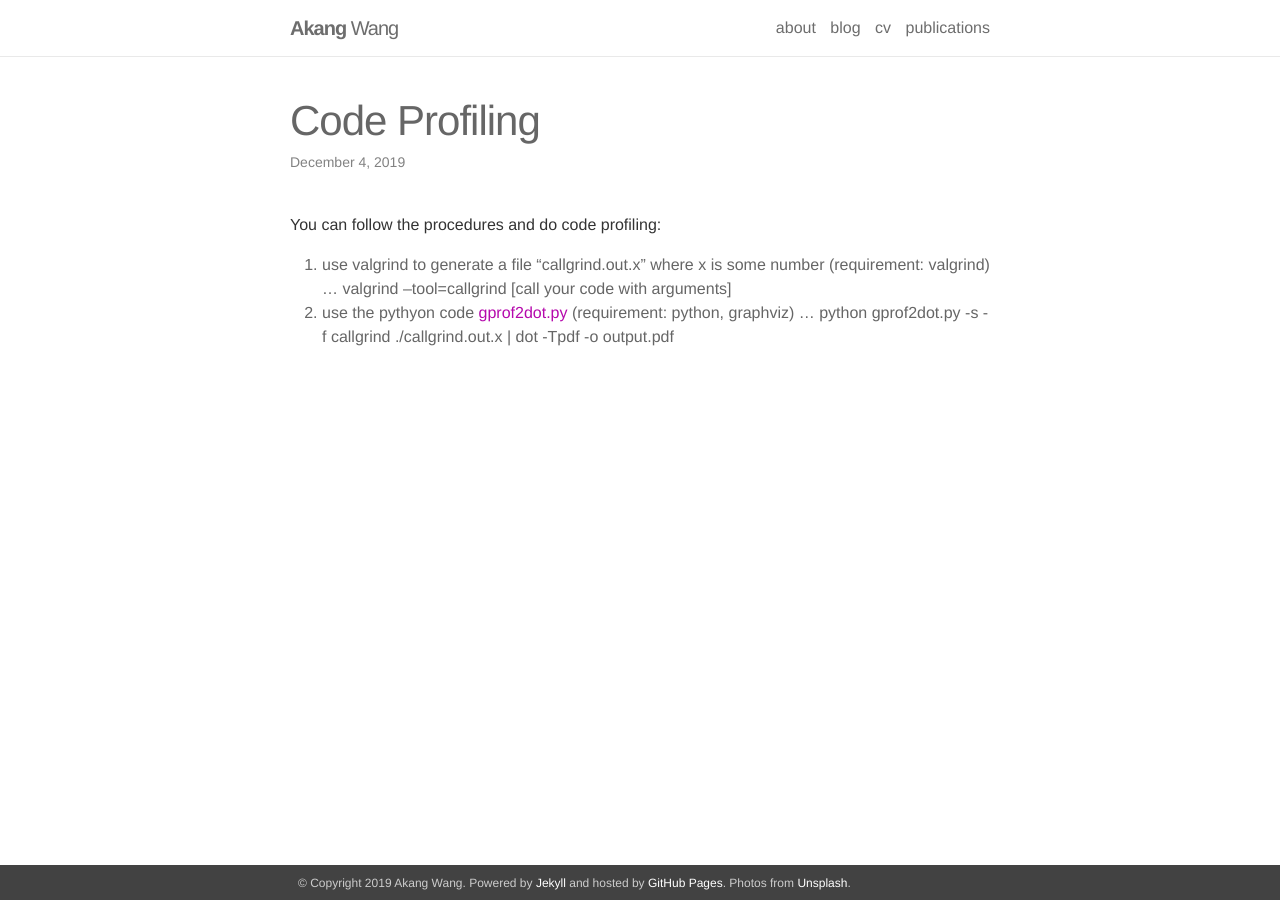
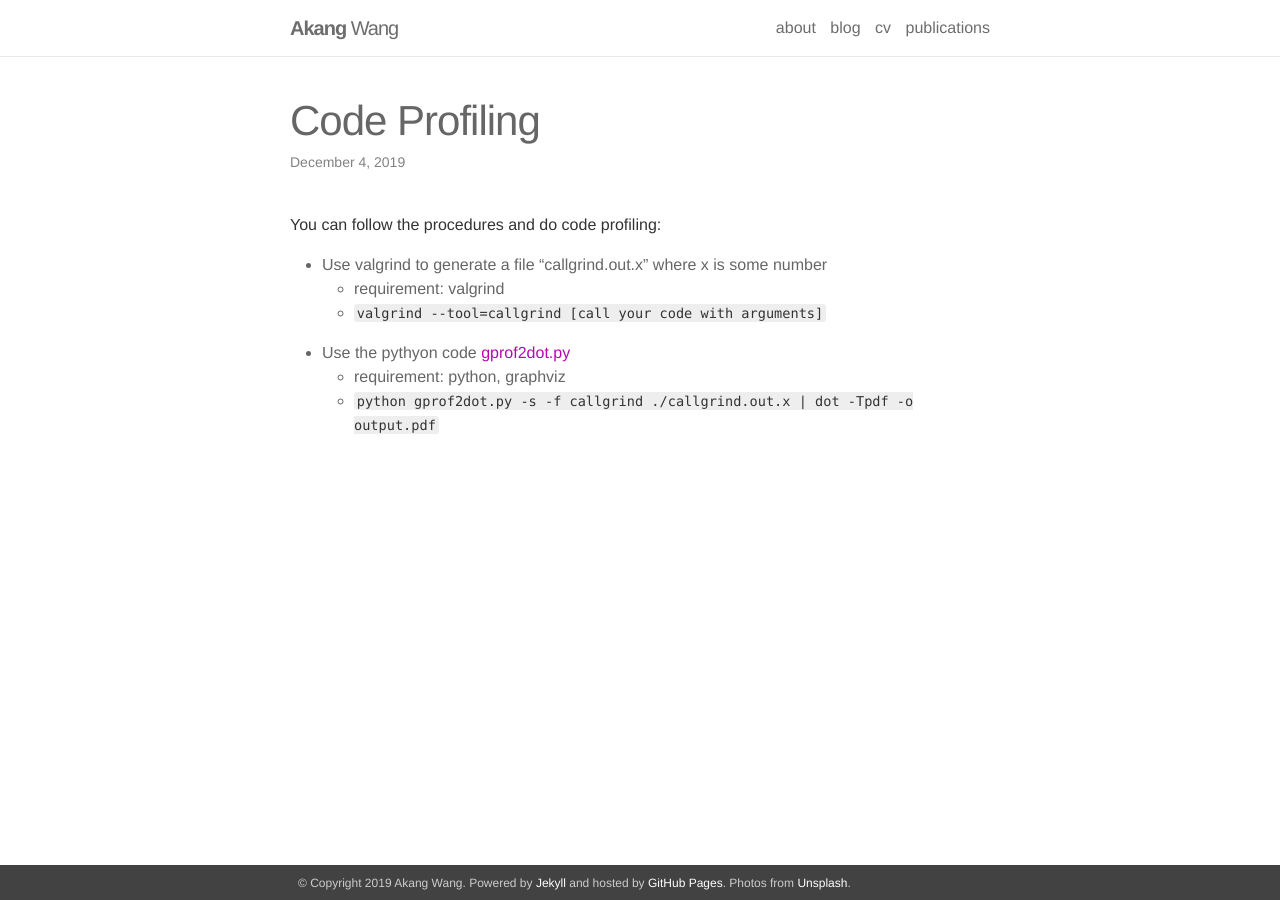
Before and after one commit to VINCENTW2046/akangw.github.io, a Jekyll site: the page built from _posts/2019-12-04-Code profiling.md, in a window 1280 px wide. Built offline with Jekyll 4.4.1, drawn with Linux system fonts in a browser that asks for light colours; part of the change alters nothing that is shown.

````diff
--- a/_posts/2019-12-04-Code profiling.md
+++ b/_posts/2019-12-04-Code profiling.md
@@ -5,8 +5,11 @@ date:   2019-12-04 12:00:00
 description:
 ---
 
+
 You can follow the procedures and do code profiling:
-1. use valgrind to generate a file "callgrind.out.x" where x is some number (requirement: valgrind)
-   ... valgrind --tool=callgrind [call your code with arguments]
-2. use the pythyon code <a href="https://github.com/jrfonseca/gprof2dot" target="_blank">gprof2dot.py</a> (requirement: python, graphviz)
-   ... python gprof2dot.py -s -f callgrind ./callgrind.out.x | dot -Tpdf -o output.pdf
+* Use valgrind to generate a file "callgrind.out.x" where x is some number
+   * requirement: valgrind
+   * ```valgrind --tool=callgrind [call your code with arguments]```
+* Use the pythyon code <a href="https://github.com/jrfonseca/gprof2dot" target="_blank">gprof2dot.py</a>
+   * requirement: python, graphviz
+   * ```python gprof2dot.py -s -f callgrind ./callgrind.out.x | dot -Tpdf -o output.pdf```
````
